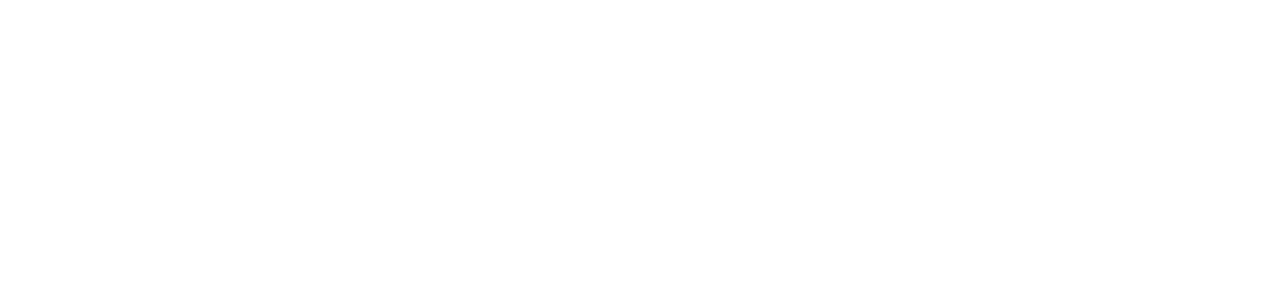
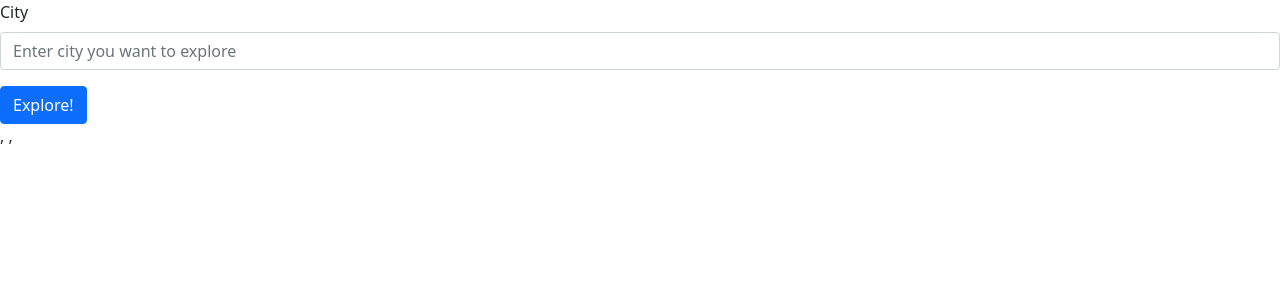
Before and after one commit to MFierro25/city-explorer, a React (Create React App) app: page / in a window 1280 px wide. Shown: the top 300 px of the page. Built offline with nearby package versions, Linux system fonts and the light colour scheme.

Commit message:
launched site and created search bar and api key

```diff
--- a/src/App.js
+++ b/src/App.js
@@ -1,11 +1,47 @@
 import React, {Component} from 'react';
+import Form from 'react-bootstrap/Form'
+import Button from 'react-bootstrap/Button'
 import axios from 'axios';
 
+
 export default class App extends Component {
+
+  constructor(props) {
+    super(props)
+      this.state = {
+          cityValue: '',
+          lat: '',
+          lon: '',
+          error: false
+      }
+  }
+
+  handleClick = async () => {
+    const url = `https://us1.locationiq.com/v1/search.php?key=${process.env.REACT_APP_LOCATION_KEY}&q=${this.state.cityValue}&format=json`;
+
+      let response = await axios.get(url)
+      console.log(response.data[0]);
+      this.setState({location: response.data[0]})
+
+  }
+
+  handleChange = (e) => {
+    this.setState({ cityValue: e.target.value })
+  }
+
   render () {
     return (
       <div>
-
+        <Form>
+          <Form.Group className="mb-3" controlId="formBasicEmail">
+          <Form.Label>City</Form.Label>
+            <Form.Control onChange={this.handleChange} value={this.state.cityValue} type="text" placeholder="Enter city you want to explore" />
+          </Form.Group>
+        <Button onClick={this.handleClick} variant="primary" type="submit">
+          Explore!
+        </Button>
+        </Form>
+          <p>{this.state.display_name}, {this.state.lat}, {this.state.lon}</p>
       </div>
     )
   }
```
Also changed, not shown: 1 other file (tests, documents, lock files or other folders).
